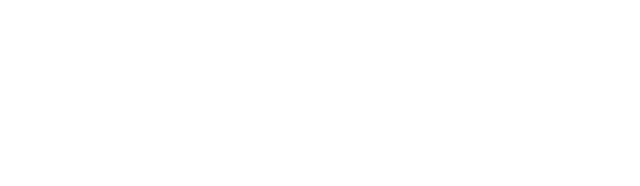
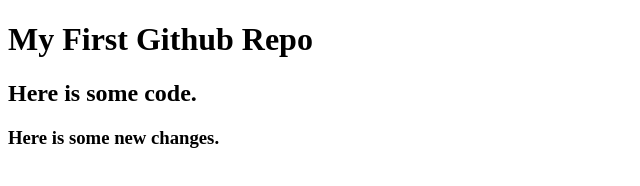
Before and after one commit to banglapress/my-first-repo, a plain HTML site: page index.html in a window 1280 px wide. Shown: the whole page, without its empty margins (0-640 px from the left). Drawn offline with Linux system fonts and the light colour scheme.

Commit message:
added header

```diff
--- a/index.html
+++ b/index.html
@@ -7,6 +7,9 @@
     <title>My First Github Repo</title>
 </head>
 <body>
+    <h1>My First Github Repo</h1>
+    <h2>Here is some code.</h2>
+    <h3>Here is some new changes.</h3>
 
 </body>
 </html>
```
